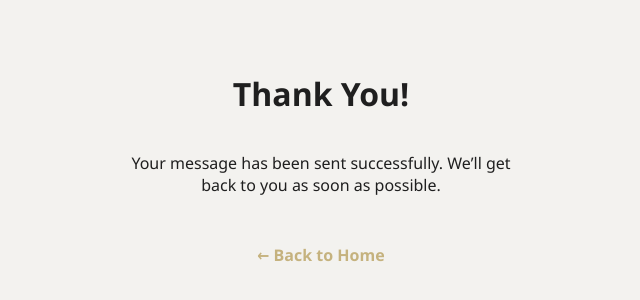
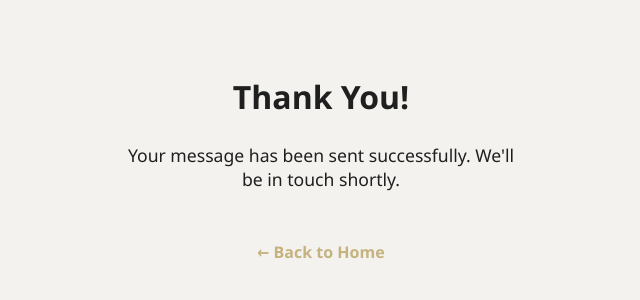
Before and after one commit to Svnguyen102/White-Table-Finance, a plain HTML site: page thank-you.html in a window 1280 px wide. Shown: the part 242-542 px from the top of the page, without its empty margins (319-959 px from the left). Drawn offline with Linux system fonts and the light colour scheme.

Commit message:
re added thank-you.html code

```diff
--- a/thank-you.html
+++ b/thank-you.html
@@ -18,9 +18,11 @@
     }
     h1 {
       color: #1f1f1f;
+      margin-bottom: 0.5rem;
     }
     p {
       max-width: 400px;
+      font-size: 1.1rem;
     }
     a {
       display: inline-block;
@@ -36,7 +38,7 @@
 </head>
 <body>
   <h1>Thank You!</h1>
-  <p>Your message has been sent successfully. We’ll get back to you as soon as possible.</p>
+  <p>Your message has been sent successfully. We'll be in touch shortly.</p>
   <a href="index.html">← Back to Home</a>
 </body>
 </html>
```
